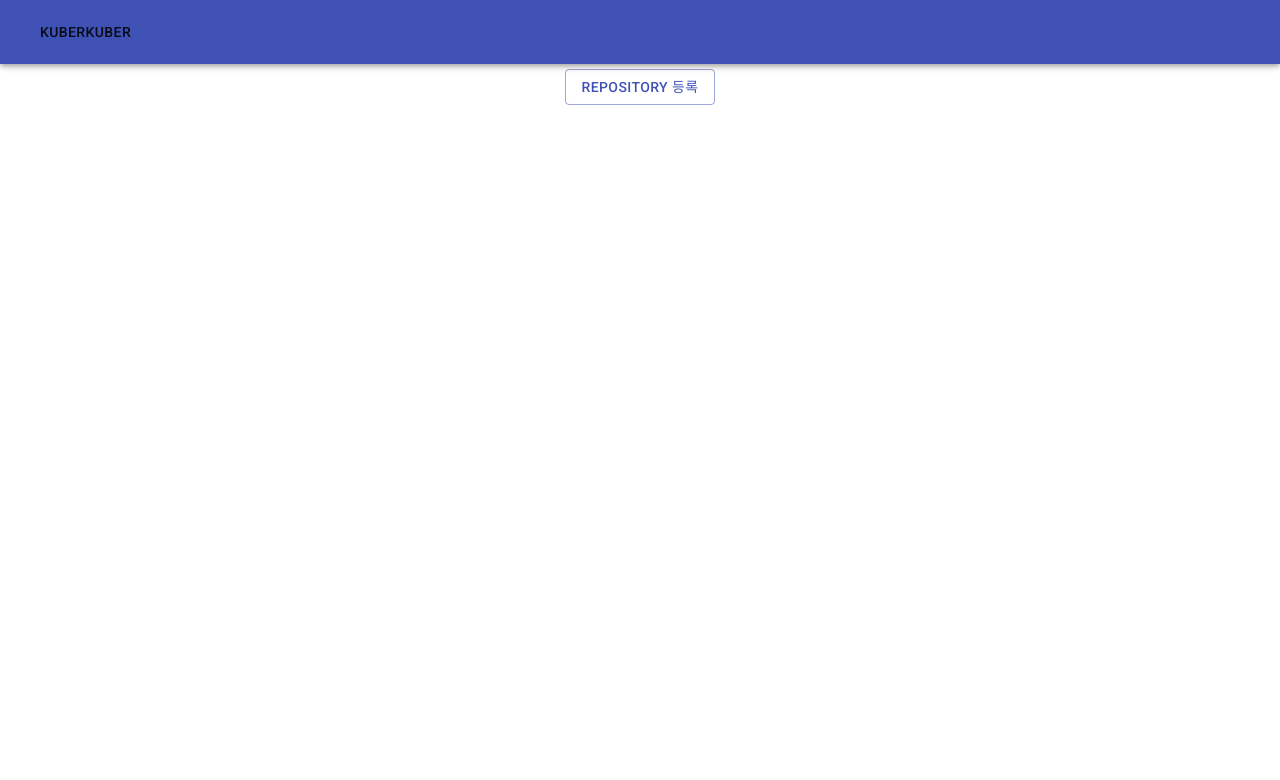
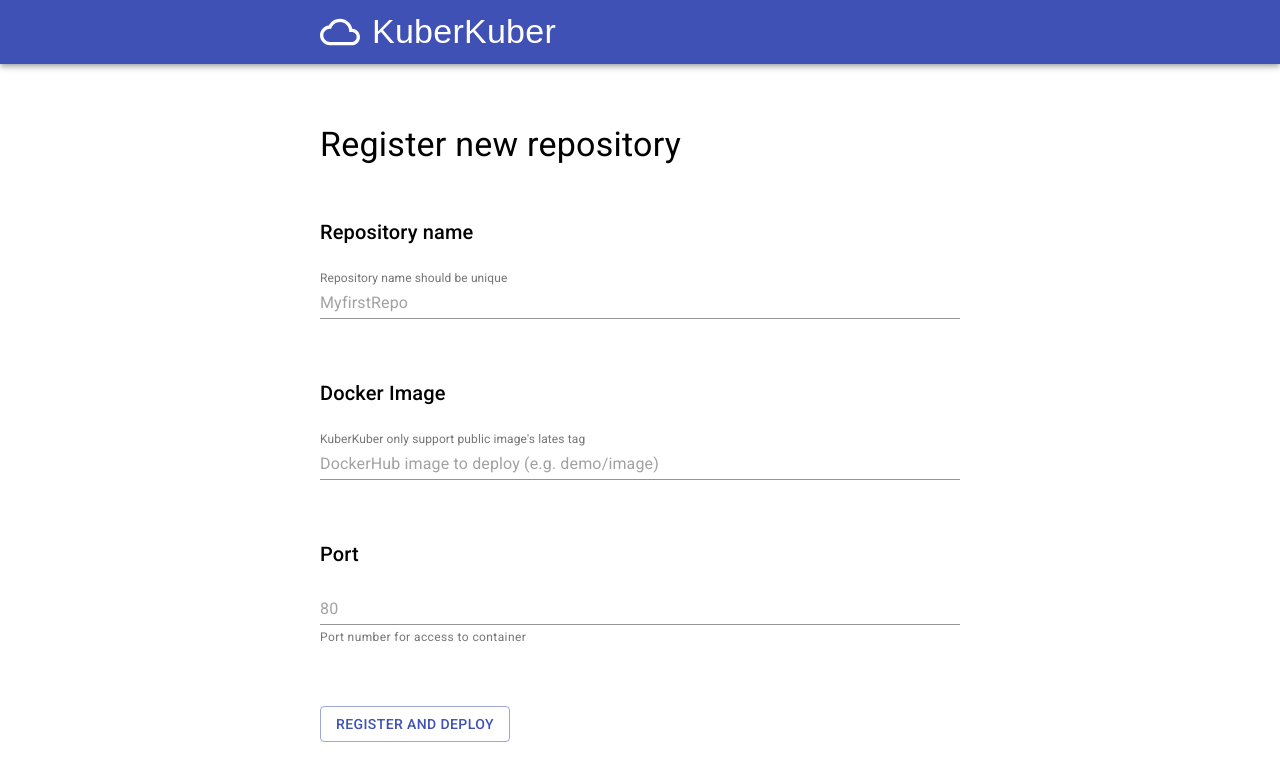
Before and after one commit to kuberkuber/front, a React (Create React App) app: page /add in a window 1280 px wide. Shown: the top 780 px of the page. Built offline with nearby package versions, Linux system fonts and the light colour scheme.

Commit message:
add page

```diff
--- a/package.json
+++ b/package.json
@@ -5,6 +5,7 @@
   "dependencies": {
     "@material-ui/core": "^4.10.1",
     "@material-ui/icons": "^4.9.1",
+    "@material-ui/system": "^4.9.14",
     "@testing-library/jest-dom": "^4.2.4",
     "@testing-library/react": "^9.5.0",
     "@testing-library/user-event": "^7.2.1",
@@ -15,7 +16,7 @@
     "react-scripts": "3.4.1"
   },
   "scripts": {
-    "start": "react-scripts start",
+    "start": "NODE_PATH=./src react-scripts start",
     "build": "react-scripts build",
     "test": "react-scripts test",
     "eject": "react-scripts eject"
--- a/src/App.css
+++ b/src/App.css
@@ -1,5 +1,5 @@
 .App {
-  text-align: center;
+  /* text-align: center; */
 }
 
 .App-logo {
@@ -13,15 +13,12 @@
   }
 }
 
-.App-header {
-  background-color: #282c34;
-  min-height: 100vh;
+.App-content {
   display: flex;
   flex-direction: column;
-  align-items: center;
-  justify-content: center;
-  font-size: calc(10px + 2vmin);
-  color: white;
+  align-items: left;
+  margin-left: 25%;
+  margin-right: 25%;
 }
 
 .App-link {
--- a/src/App.js
+++ b/src/App.js
@@ -3,16 +3,23 @@ import './App.css';
 import { Route, Link } from 'react-router-dom';
 import { Dashboard } from 'pages';
 import Menu from 'components/Menu';
+import { Grid } from '@material-ui/core';
 
 class App extends Component {
   render() {
     return (
-      <div className="App">
+      <div>
         <Menu />
-        <Route
-          path="/"
-          render={(props) => <Dashboard {...props}/>}
-        />
+        <div className="App-content">
+          <Grid>
+            <Grid item xs={12}>
+              <Route
+                path="/"
+                render={(props) => <Dashboard {...props}/>}
+              />
+            </Grid>
+          </Grid>
+        </div>
       </div >
     );
   }
--- a/src/components/Menu.js
+++ b/src/components/Menu.js
@@ -3,20 +3,34 @@ import {
 	// NavLink,
 	Link
  } from 'react-router-dom';
-import { AppBar, Toolbar, Button } from '@material-ui/core';
+import { AppBar, Toolbar, Typography, IconButton } from '@material-ui/core';
+import CloudQueueIcon from '@material-ui/icons/CloudQueue';
 
+const toolbar = {
+	marginLeft: "25%",
+};
+
+const name = {
+	color:"white",
+	fontFamily:"Arial",
+};
 
 const Menu = () => {
   return (
-	<AppBar>
-		<Toolbar>
-			<Link to={`/`} style={{ textDecoration: 'none' }}>
-				<Button variant="Typography" color="white">
-				KuberKuber
-				</Button>
-			</Link>
-		</Toolbar>
-	</AppBar>
+	<div>
+		<AppBar position="static">
+			<Toolbar disableGutters style={toolbar}>
+				<IconButton edge="start" size="medium" color="inherit">
+					<CloudQueueIcon style={{"fontSize": "40"}}/>
+				</IconButton>
+				<Link to={`/`} style={{ textDecoration: 'none' }}>
+					<Typography variant="h4" style={name}>
+						KuberKuber
+					</Typography>
+				</Link>
+			</Toolbar>
+		</AppBar>
+	</div>
   );
 };
 
--- a/src/pages/AddRepo.js
+++ b/src/pages/AddRepo.js
@@ -1,18 +1,81 @@
 import React, { Component } from 'react';
-import { Route } from 'react-router-dom';
-import { Button } from '@material-ui/core';
+import { Route, Link } from 'react-router-dom';
+import { Button, Typography, TextField } from '@material-ui/core';
+
+const title = {
+	"margin-top": "60px",
+	"margin-bottom": "50px"
+};
+
+const content = {
+	"margin-bottom": "50px"
+};
 
 class AddRepo extends Component {
 	render() {
 		return(
 		<div>
-			<h2>
-				AddRepo
-			</h2>
+			<div style={title}>
+				<Typography variant="h4" gutterBottom>
+					Register new repository
+				</Typography>
+				<Typography variant="body2" gutterBottom>
 
-			<Button variant="outlined" color="primary">
-				Repository 등록
-			</Button>
+				</Typography>
+			</div>
+			<div style={content}>
+				<Typography variant="h6" gutterBottom>
+					Repository name
+				</Typography>
+				<TextField
+					id="standard-full-width"
+					label="Repository name should be unique"
+					placeholder="MyfirstRepo"
+					fullWidth
+					margin="normal"
+					InputLabelProps={{
+						shrink: true,
+					}}
+				/>
+			</div>
+			<div style={content}>
+				<Typography variant="h6" gutterBottom>
+					Docker Image
+				</Typography>
+				<TextField
+					id="standard-full-width"
+					label="KuberKuber only support public image's lates tag"
+					placeholder="DockerHub image to deploy (e.g. demo/image)"
+					fullWidth
+					margin="normal"
+					InputLabelProps={{
+						shrink: true,
+					}}
+				/>
+			</div>
+			<div style={content}>
+				<Typography variant="h6" style={{"textAlign":"left"}} gutterBottom>
+					Port
+				</Typography>
+				<TextField
+					id="standard-full-width"
+					placeholder="80"
+					helperText="Port number for access to container"
+					fullWidth
+					margin="normal"
+					InputLabelProps={{
+						shrink: true,
+					}}
+				/>
+			</div>
+			<div style={content}>
+
+				<Link to={`/`} style={{ textDecoration: 'none' }}>
+					<Button variant="outlined" color="primary">
+						Register and Deploy
+					</Button>
+				</Link>
+				</div>
 		</div>
 		);
 	}
--- a/src/pages/Dashboard.js
+++ b/src/pages/Dashboard.js
@@ -1,7 +1,20 @@
 import React, { Component } from 'react';
 import { Link, Switch, Route } from 'react-router-dom';
-import { Button } from '@material-ui/core';
+import {
+	Button,
+	Table,
+	TableBody,
+	TableCell,
+	TableContainer,
+	TableHead,
+	TableRow
+} from '@material-ui/core';
 import { AddRepo } from '.';
+
+const button = {
+	textDecoration: 'none',
+	float: 'right',
+};
 
 class Dashboard extends Component{
 	render() {
@@ -13,14 +26,15 @@ class Dashboard extends Component{
 					<AddRepo/>
 				</Route>
 				<Route exact path = {`/`}>
-					<h2>
+					<h1 style={{'text-align' : 'center'}}>
 						Dashboard
-					</h2>
-					<Link to={`${match.url}add`} style={{ textDecoration: 'none' }}>
+					</h1>
+					<Link to={`${match.url}add`} style={button}>
 						<Button variant="outlined" color="primary">
-							Repository 생성
+							Register new repository
 						</Button>
 					</Link>
+
 				</Route>
 			</Switch>
 		</div>
--- a/src/pages/DetailRepo.js
+++ b/src/pages/DetailRepo.js
@@ -4,9 +4,9 @@ import { Button } from '@material-ui/core';
 
 const DetailRepo = () => (
   <div>
-    <h2>
+    <h1>
 		DetailRepo
-    </h2>
+    </h1>
 	{/* <Button variant="outlined" color="primary">
 
 		Repository 정보
```
Also changed, not shown: 1 other file (tests, documents, lock files or other folders).
